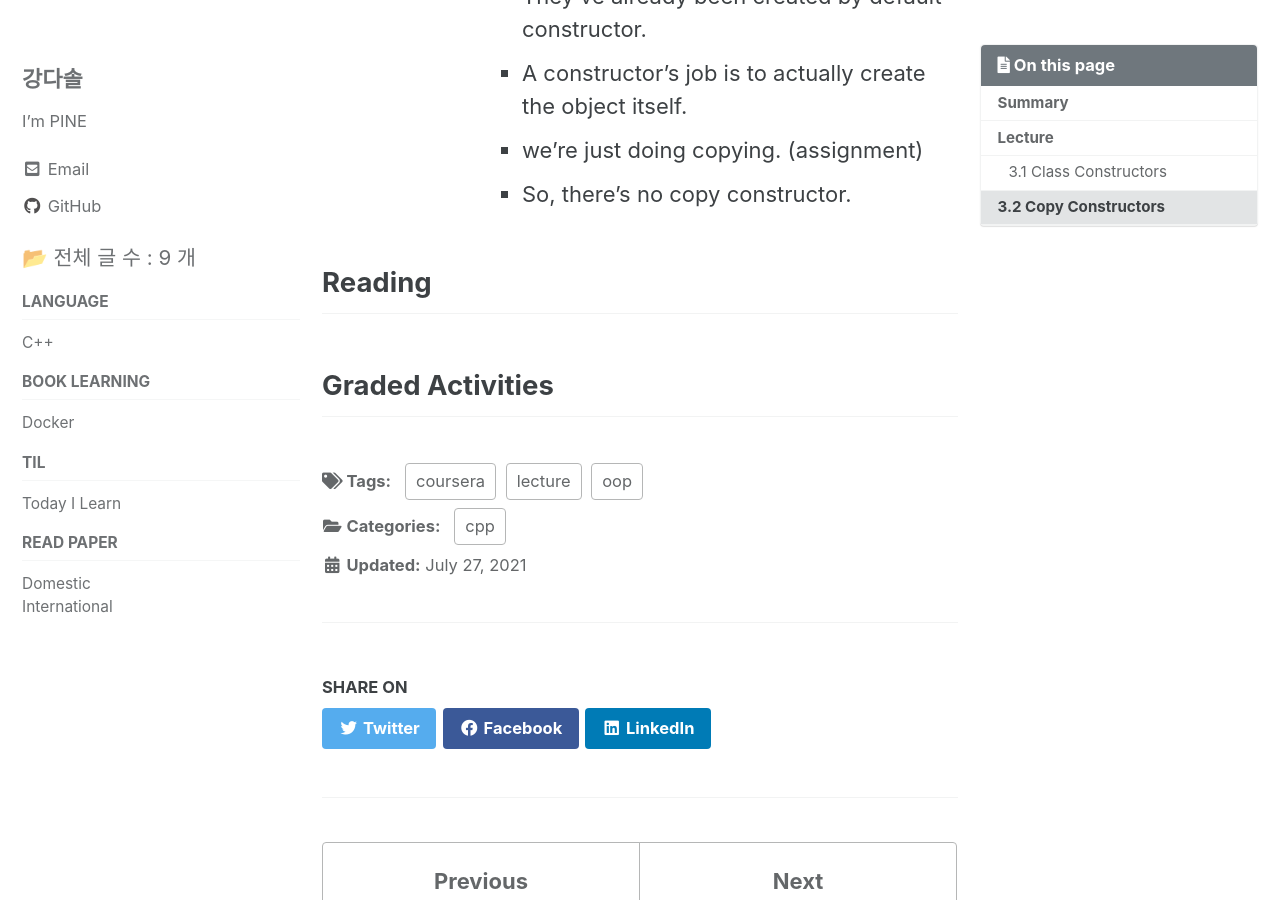
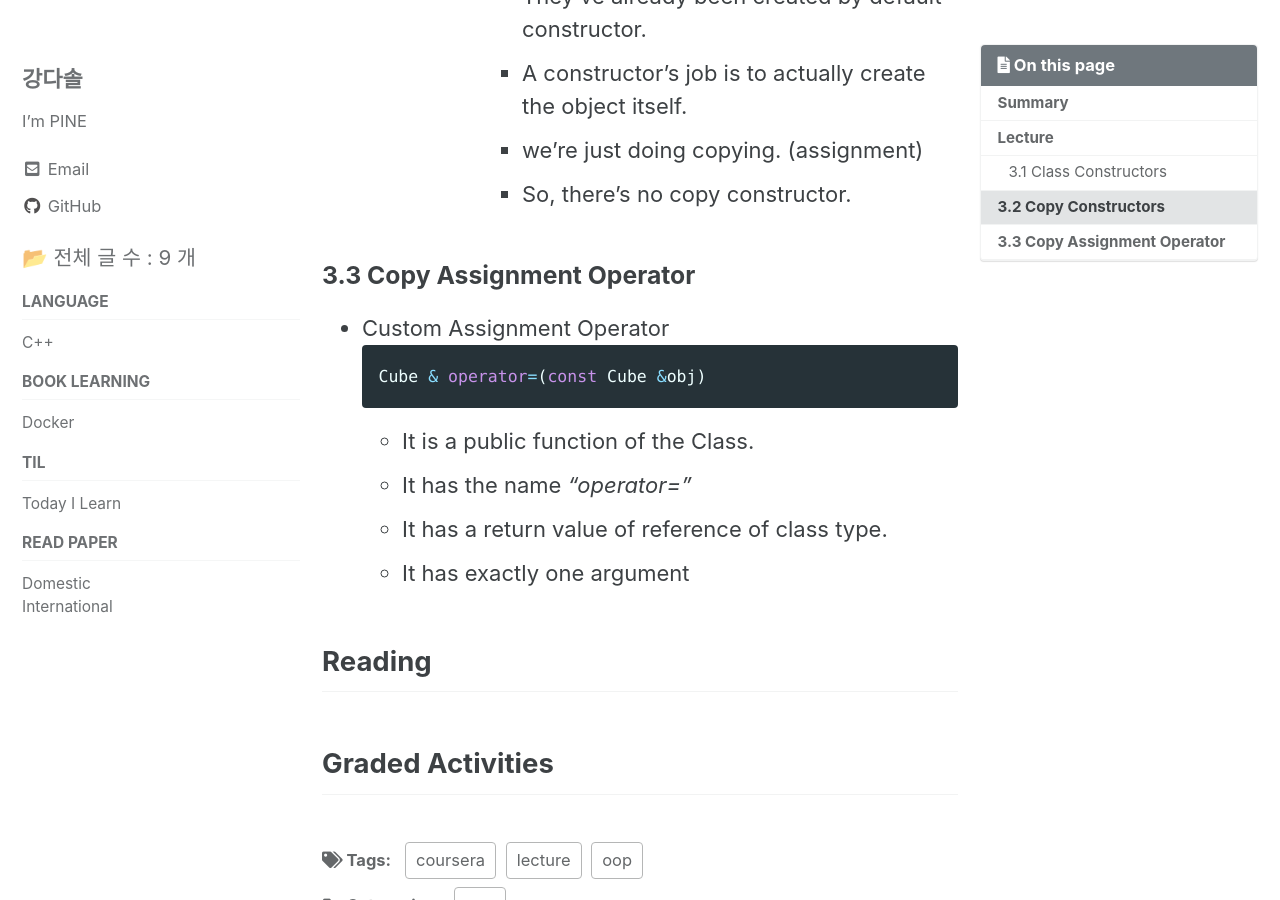
Before and after one commit to pine939/pine939.github.io, a Jekyll site: the page built from _posts/2021-07-27-coursera_cpp_3.md, in a window 1280 px wide and 900 px high, scrolled down 4284 px. Built offline with Jekyll 4.4.1, drawn with Linux system fonts in a browser that asks for light colours; cached includes are drawn as plain includes.

Commit message:
add post about assignment operator

````diff
--- a/_posts/2021-07-27-coursera_cpp_3.md
+++ b/_posts/2021-07-27-coursera_cpp_3.md
@@ -131,6 +131,18 @@ last_modified_at: 2021-07-27
         * we're just doing copying. (assignment)
         * So, there's no copy constructor.
 
+### 3.3 Copy Assignment Operator
+
+* Custom Assignment Operator
+```cpp
+Cube & operator=(const Cube &obj)
+```
+  * It is a public function of the Class.
+  * It has the name *"operator="*
+  * It has a return value of reference of class type.
+  * It has exactly one argument
+
+
 ## Reading
 
 ## Graded Activities
````
